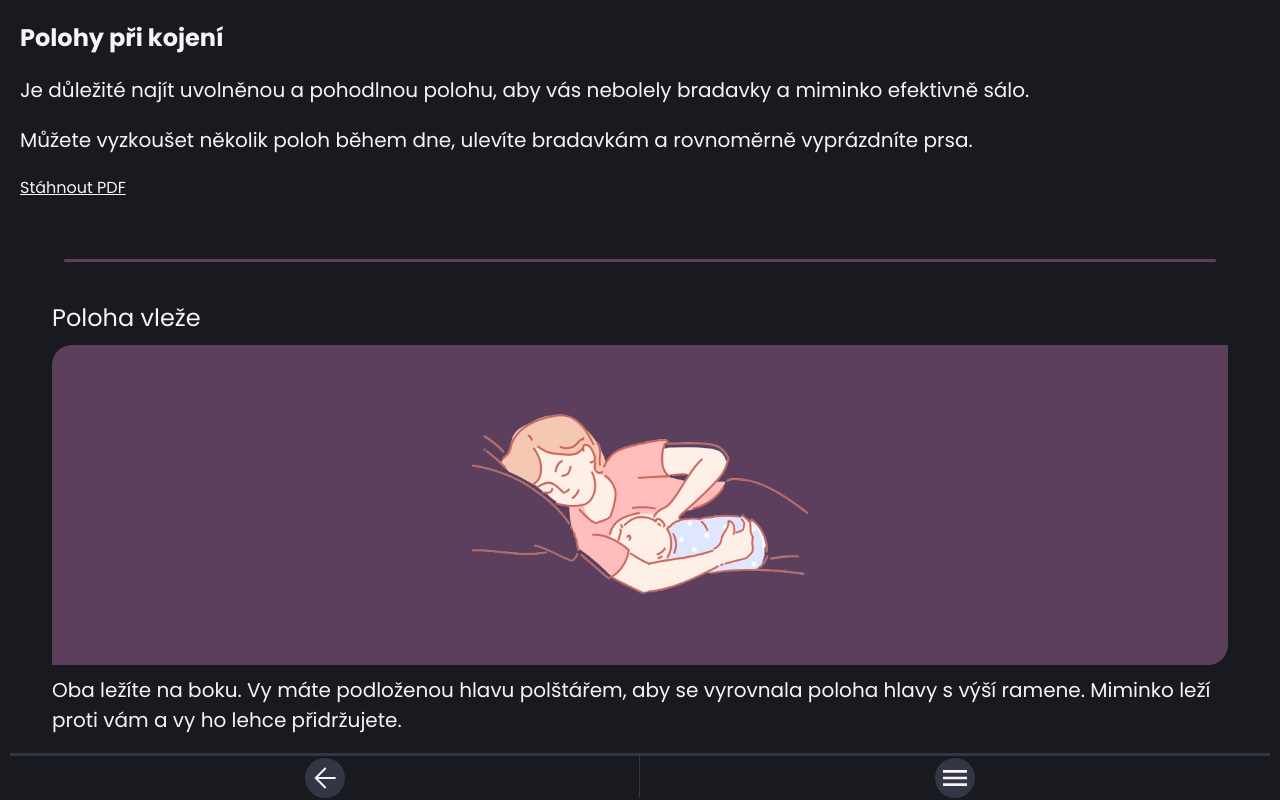
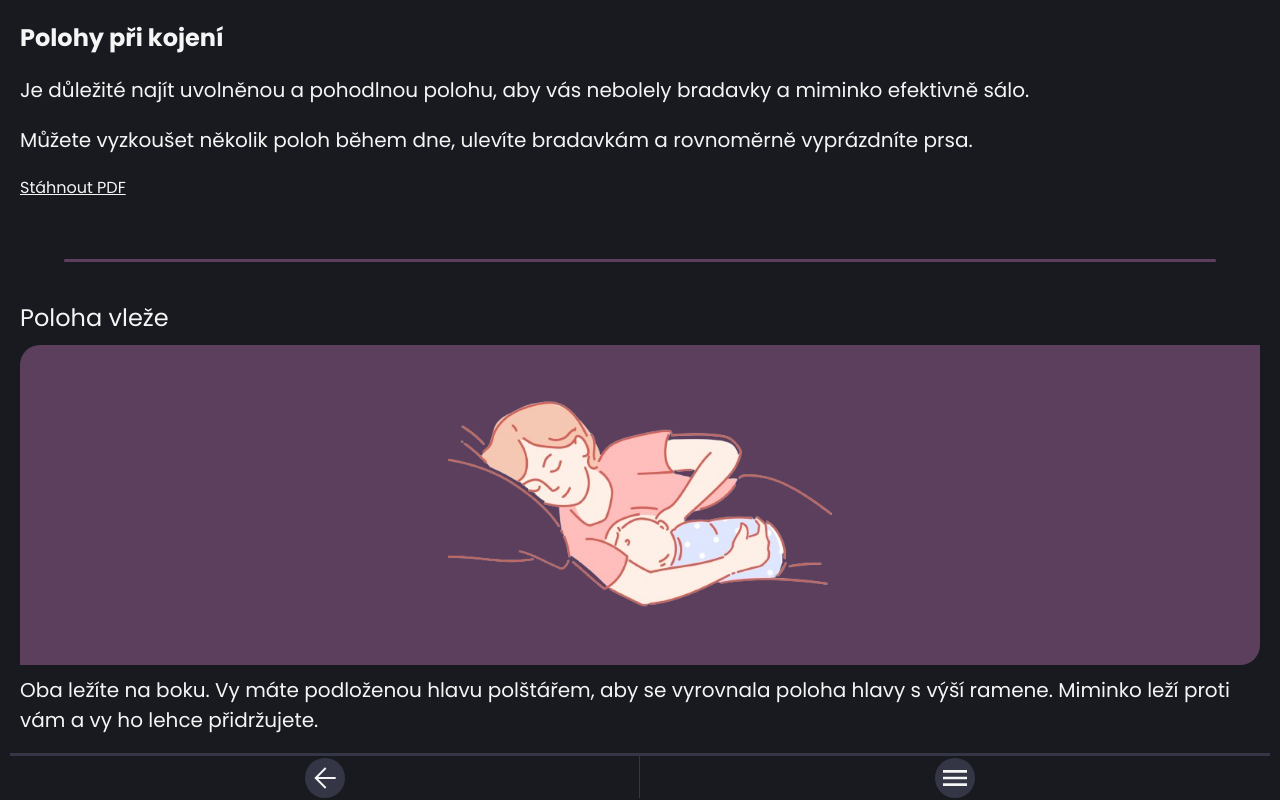
Before and after one commit to badela007/Kojoradce_projekt, a React (Vite) app: page /info-o-kojeni/polohy in a window 1280 px wide. Shown: the top 800 px of the page. Built offline with nearby package versions, Linux system fonts and the light colour scheme.

Commit message:
CSS style

```diff
--- a/src/components/PositonDetail/style.css
+++ b/src/components/PositonDetail/style.css
@@ -14,7 +14,6 @@
   flex-direction: column;
   align-items: start;
   margin-bottom: 20px;
-  width: 95vw;
   padding: 20px;
   margin: auto;
   gap: 10px;
@@ -31,7 +30,6 @@
   background-color: var(--positions-bg-color);
   border-radius: 20px 0 20px 0;
   width: 100%;
-  padding: 20px;
   height: 40vh;
   display: flex;
   justify-content: center;
--- a/src/pages/TechniquePage/style.css
+++ b/src/pages/TechniquePage/style.css
@@ -9,6 +9,7 @@
 
 .tecnique__title {
   font-size: var(--font-size-primary);
+  font-weight: 100;
 }
 
 .technique__list {
```
